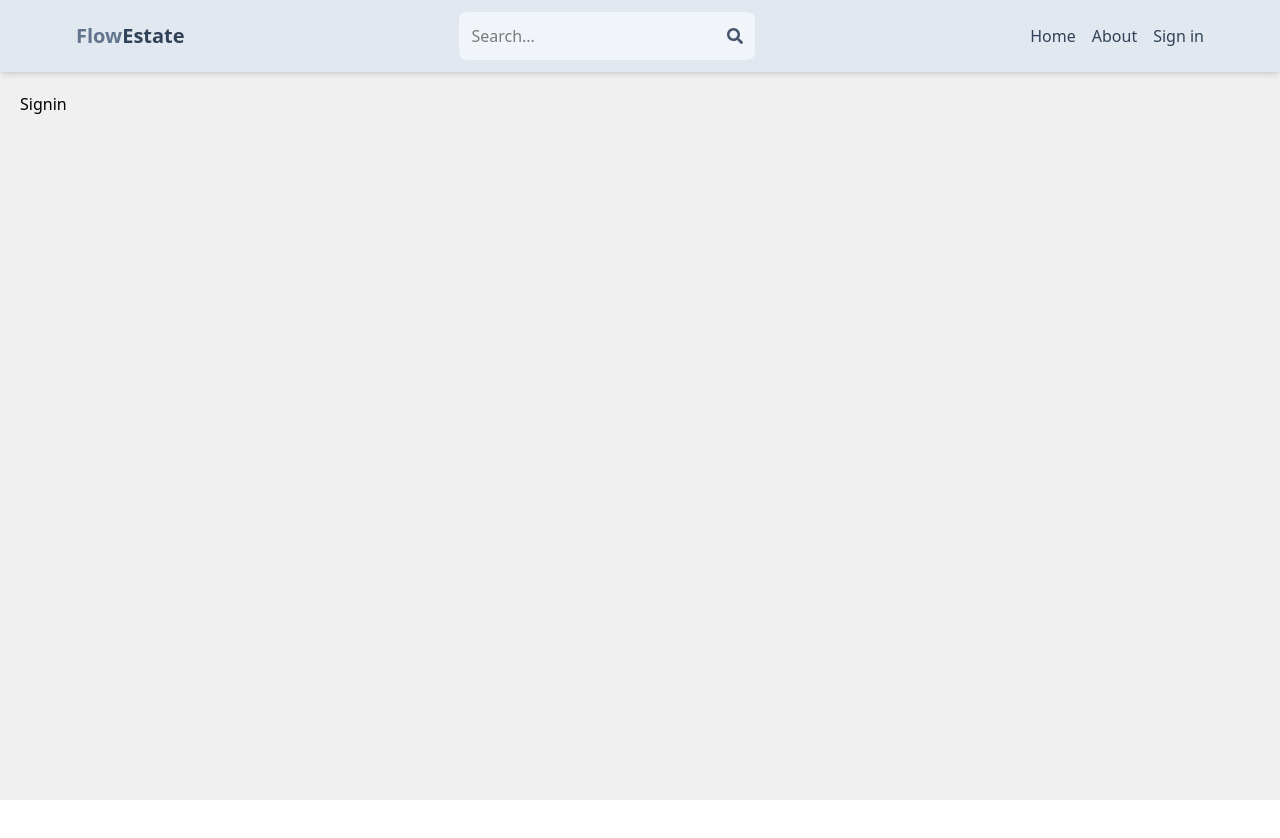
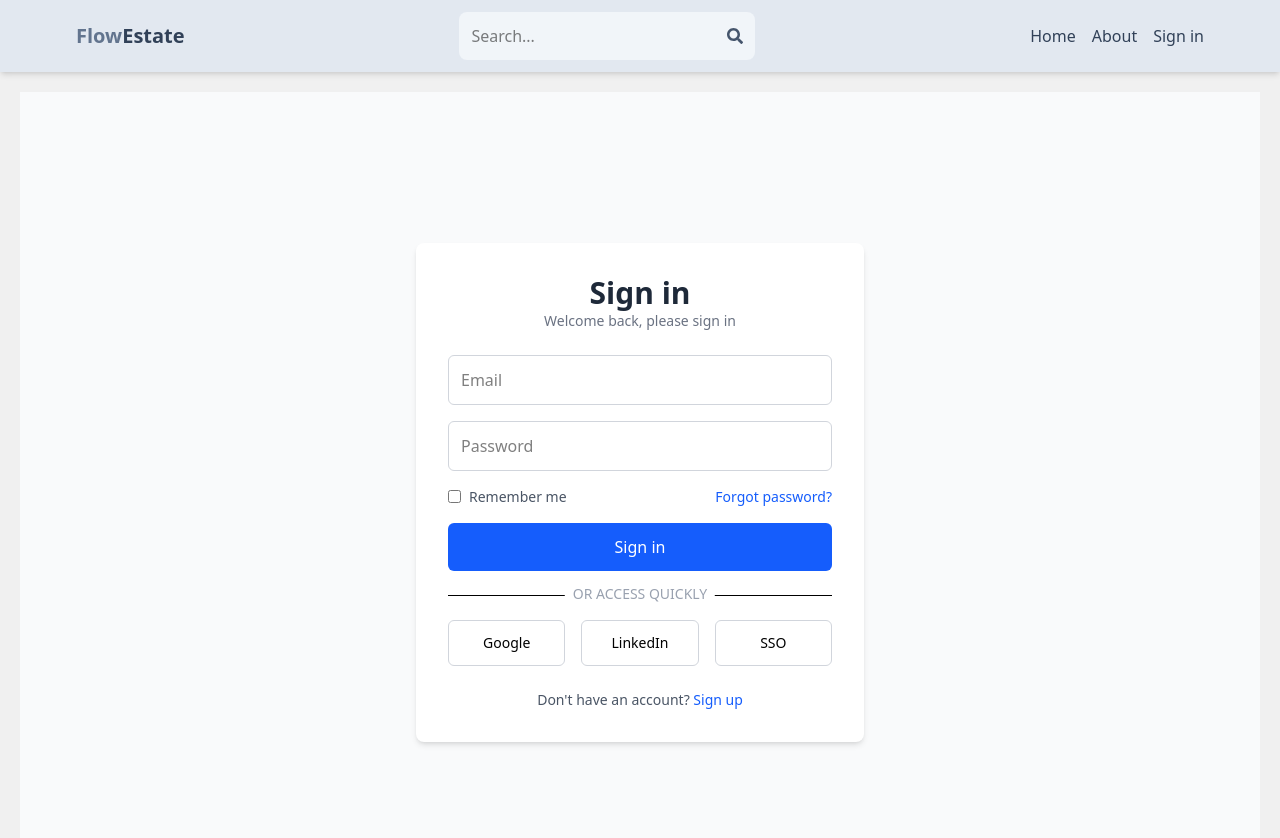
Before and after one commit to farisnasser/Estate-app-MERN, a React (Vite) app in the folder client/: page /sign-in in a window 1280 px wide. Shown: the top 838 px of the page. Before the commit the page ends 800 px from the top, so only its background shows below. Built offline with nearby package versions, Linux system fonts and the light colour scheme.

Commit message:
complete sign in page functionality

```diff
--- a/client/src/pages/Signin.jsx
+++ b/client/src/pages/Signin.jsx
@@ -1,11 +1,135 @@
-import React from 'react'
+import React, { useState } from 'react';
+import { useNavigate } from 'react-router-dom';
 
-function Signin() {
+function SignIn() {
+  const [formData, setFormData] = useState({});
+  const [loading, setLoading] = useState(false);
+  const [error, setError] = useState(null);
+  const navigate = useNavigate();
+
+  const handleChange = (e) => {
+    setFormData({ ...formData, [e.target.name]: e.target.value });
+  };
+
+  const handleSubmit = async (e) => {
+    e.preventDefault();
+    setLoading(true);
+    setError(null);
+
+    // Validate form data
+    if (!formData.email || !formData.password) {
+      setTimeout(() => {
+        setError('Please fill in all fields');
+        setLoading(false);
+      }, 500);
+      return;
+    }
+
+    try {
+      const res = await fetch('/api/auth/signin', {
+        method: 'POST',
+        headers: {
+          'Content-Type': 'application/json',
+        },
+        body: JSON.stringify(formData),
+      });
+      const data = await res.json();
+
+      if (!res.ok) {
+        setError(data.message || 'Something went wrong');
+        return;
+      }
+
+      // Success - redirect to home or dashboard
+      console.log('Signin successful:', data);
+      navigate('/'); // Redirect to home page
+
+    } catch (err) {
+      setError('Network error. Please try again.');
+      console.error('Signin error:', err);
+    } finally {
+      setLoading(false);
+    }
+  };
+
   return (
-    <div>
-      Signin
+    <div className="min-h-screen flex items-center justify-center bg-gray-50">
+      <div className="w-full max-w-md bg-white p-8 rounded-lg shadow-md">
+        <div className="text-center mb-6">
+          <h1 className="text-3xl font-bold text-gray-800">Sign in</h1>
+          <p className="text-sm text-gray-500">Welcome back, please sign in</p>
+        </div>
+
+        <form className="space-y-4" onSubmit={handleSubmit}>
+          {error && (
+            <div className="bg-red-100 border border-red-400 text-red-700 px-4 py-3 rounded">
+              {error}
+            </div>
+          )}
+
+          <input
+            type="email"
+            placeholder="Email"
+            name="email"
+            className="w-full border border-gray-300 rounded-md p-3 focus:outline-none focus:ring-2 focus:ring-blue-500"
+            onChange={handleChange}
+            required
+          />
+          <input
+            type="password"
+            placeholder="Password"
+            name="password"
+            className="w-full border border-gray-300 rounded-md p-3 focus:outline-none focus:ring-2 focus:ring-blue-500"
+            onChange={handleChange}
+            required
+          />
+
+          <div className="flex items-center justify-between">
+            <label className="flex items-center">
+              <input type="checkbox" className="form-checkbox text-blue-500" />
+              <span className="ml-2 text-sm text-gray-600">Remember me</span>
+            </label>
+            <a href="#" className="text-sm text-blue-600 hover:underline">
+              Forgot password?
+            </a>
+          </div>
+
+          <button
+            type="submit"
+            disabled={loading}
+            className="w-full bg-blue-600 text-white p-3 rounded-md hover:bg-blue-700 transition cursor-pointer disabled:opacity-50 disabled:cursor-not-allowed"
+          >
+            {loading ? 'Signing in...' : 'Sign in'}
+          </button>
+        </form>
+
+        <div className="my-6 border-t text-center relative">
+          <span className="absolute left-1/2 -top-3 transform -translate-x-1/2 bg-white px-2 text-sm text-gray-400">
+            OR ACCESS QUICKLY
+          </span>
+        </div>
+
+        <div className="flex gap-4">
+          <button className="w-full border border-gray-300 p-3 rounded-md text-sm hover:bg-gray-100">
+            Google
+          </button>
+          <button className="w-full border border-gray-300 p-3 rounded-md text-sm hover:bg-gray-100">
+            LinkedIn
+          </button>
+          <button className="w-full border border-gray-300 p-3 rounded-md text-sm hover:bg-gray-100">
+            SSO
+          </button>
+        </div>
+
+        <p className="mt-6 text-sm text-center text-gray-600">
+          Don't have an account?{' '}
+          <a href="/sign-up" className="text-blue-600 hover:underline">
+            Sign up
+          </a>
+        </p>
+      </div>
     </div>
-  )
+  );
 }
 
-export default Signin
+export default SignIn;
```
